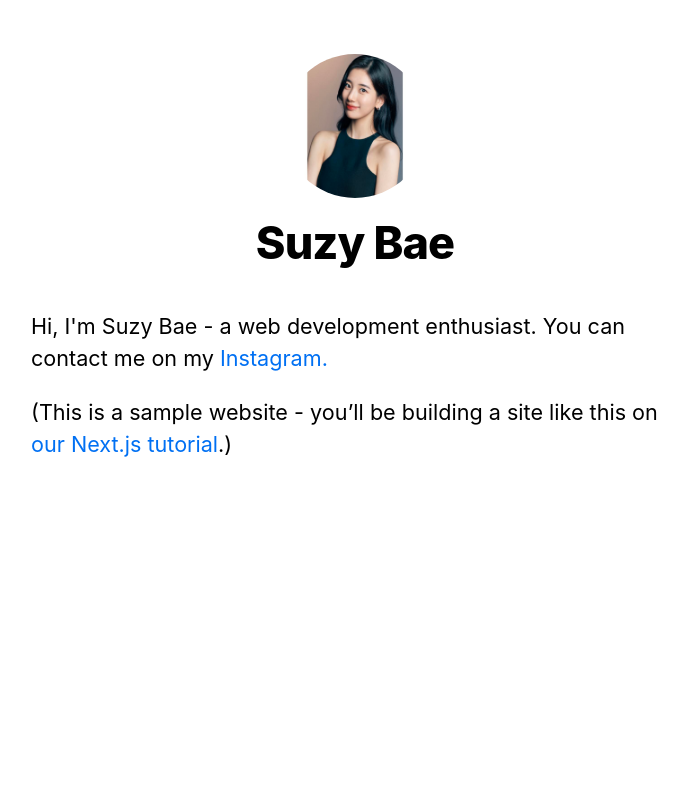
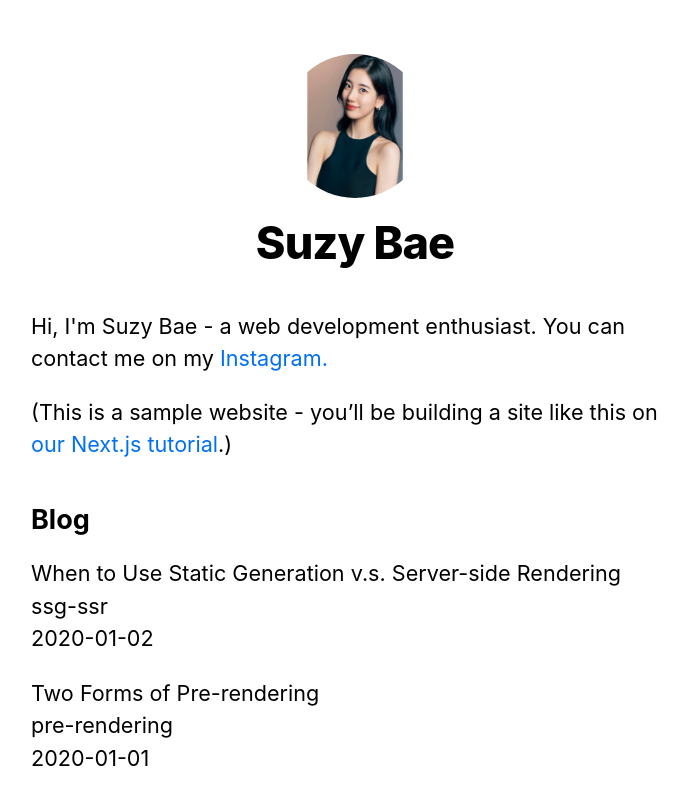
Before and after one commit to sententi-a/nextjs_practice, a Next.js app: page / in a window 1280 px wide. Shown: the top 804 px of the page, without its empty margins (285-973 px from the left). Built offline with nearby package versions, Linux system fonts and the light colour scheme.

Commit message:
[Feat] Home에 최근 포스트 추가

```diff
--- a/pages/index.js
+++ b/pages/index.js
@@ -2,8 +2,19 @@
 import Link from "next/link";
 import Layout, { siteTitle } from "../components/layout";
 import utilStyles from "../styles/utils.module.css";
+import { getSortedPostsData } from "../lib/posts";
 
-export default function Home() {
+export async function getStaticProps() {
+  const allPostsData = getSortedPostsData();
+  return {
+    props: {
+      allPostsData,
+    },
+  };
+}
+
+export default function Home({ allPostsData }) {
+  console.log(allPostsData);
   return (
     <Layout home>
       <Head>
@@ -23,6 +34,21 @@
           <a href="https://nextjs.org/learn">our Next.js tutorial</a>.)
         </p>
       </section>
+
+      <section className={`${utilStyles.headingMd} ${utilStyles.padding1px}`}>
+        <h2 className={utilStyles.headingLg}>Blog</h2>
+        <ul className={utilStyles.list}>
+          {allPostsData.map(({ id, date, title }) => (
+            <li className={utilStyles.listItem} key={id}>
+              {title}
+              <br />
+              {id}
+              <br />
+              {date}
+            </li>
+          ))}
+        </ul>
+      </section>
     </Layout>
   );
 }
```
